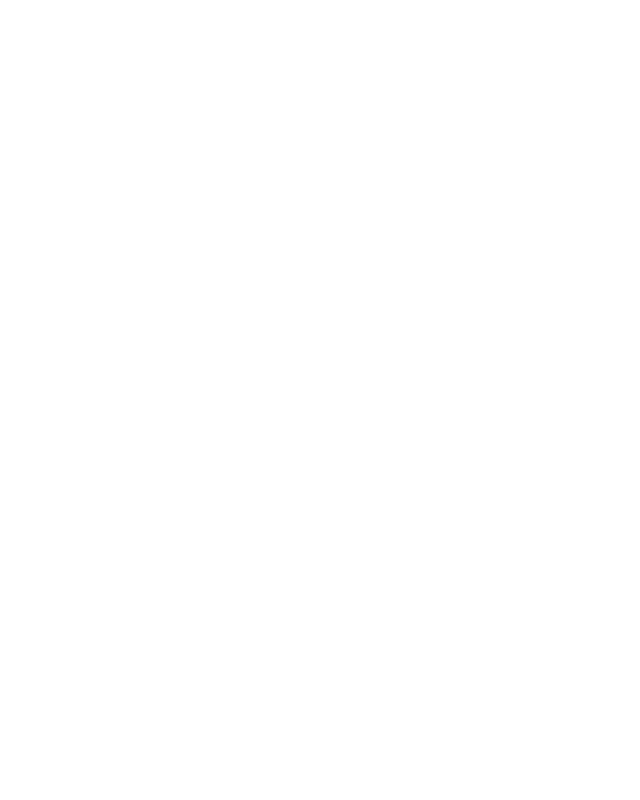
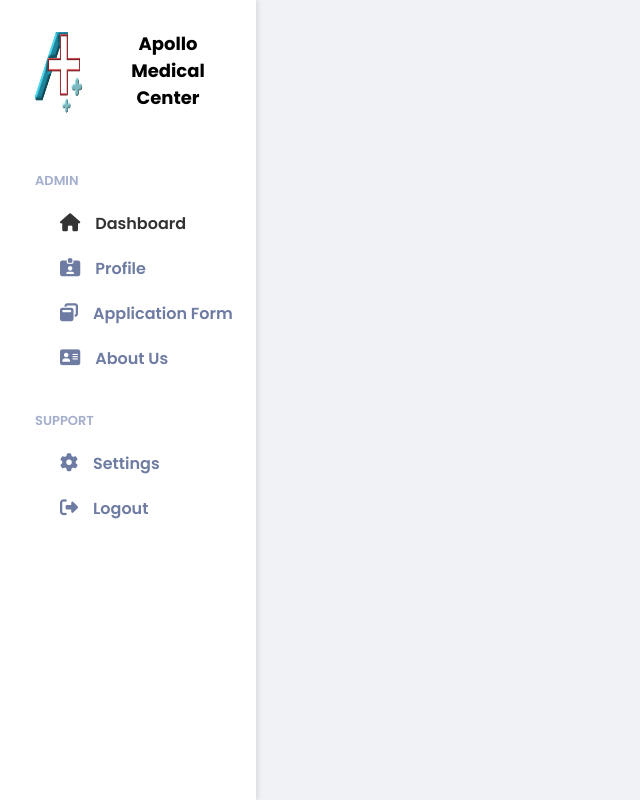
Before and after one commit to briansuhh/Apollo-Med-Center-Admin, a SvelteKit app: page /admin in a window 1280 px wide. Shown: the whole page, without its empty margins (0-640 px from the left). Built offline with nearby package versions, Linux system fonts and the light colour scheme.

Commit message:
add sidebar and topbar

```diff
--- /dev/null
+++ b/src/components/Sidebar.svelte
@@ -0,0 +1,135 @@
+<script>
+    import { pagename } from '../store/page.js';
+    import { goto } from '$app/navigation';
+
+    function showDashboard() {
+      pagename.set('Dashboard');
+      console.log('Dashboard');
+    }
+
+    function showProfile() {
+      pagename.set('Profile');
+      console.log('Profile');
+    }
+
+    function showApplicationForm() {
+      pagename.set('Application Form');
+    }
+
+    function showAboutUs() {
+      pagename.set('About Us');
+    }
+
+    function showSettings() {
+      pagename.set('Settings');
+    }
+  </script>
+
+<aside class="sidebar">
+    <div class="logo">
+        <img src="images/logo.png" alt="Appollo Med Logo">
+        <h1>Apollo Medical Center</h1>
+    </div>
+    <nav class="navigation">
+        <span class="separator">ADMIN</span>
+
+        <button class="nav-button {$pagename === 'Dashboard' ? 'active' : ''}" on:click={showDashboard}>
+            <i class="fa-solid fa-house icon"></i>Dashboard
+        </button>
+
+        <button class="nav-button {$pagename === 'Profile' ? 'active' : ''}" on:click={showProfile}>
+            <i class="fa-solid fa-id-card-clip icon"></i>Profile
+        </button>
+
+        <button class="nav-button {$pagename === 'Application Form' ? 'active' : ''}" on:click={showApplicationForm}>
+            <i class="fa-solid fa-window-restore icon"></i>Application Form
+        </button>
+
+        <button class="nav-button {$pagename === 'About Us' ? 'active' : ''}" on:click={showAboutUs}>
+            <i class="fa-solid fa-address-card icon"></i>About Us
+        </button>
+
+        <span class="separator">SUPPORT</span>
+
+        <button class="nav-button {$pagename === 'Settings' ? 'active' : ''}" on:click={showSettings}>
+            <i class="fa-solid fa-gear icon"></i>Settings
+        </button>
+
+        <button class="nav-button" on:click={() => goto('/login')}>
+            <i class="fa-solid fa-right-from-bracket icon"></i>Logout
+        </button>
+    </nav>
+</aside>
+
+  <style>
+    .icon {
+      font-size: 18px;
+      color: #6e7ba2;
+      margin-right: 15px; /* Space between icon and text */
+    }
+    .sidebar {
+      width: 20%;
+      height: 100%;
+      background-color: white;
+      padding: 20px;
+      box-shadow: 2px 0 5px rgba(0, 0, 0, 0.1);
+    }
+    .sidebar .logo {
+      text-align: center;
+      display: flex;
+      margin-bottom: 20px;
+    }
+    .sidebar .logo img {
+      padding-left: 10px;
+      padding-right: 10px;
+      width: 80px;
+      border-radius: 50%;
+    }
+    .sidebar .logo h1 {
+      font-size: 18px;
+      margin: 10px 0;
+      font-family: "Poppins", sans-serif;
+      font-weight: 700;
+      font-style: normal;
+    }
+    .sidebar .navigation {
+      display: flex;
+      flex-direction: column;
+    }
+    .navigation .separator {
+      color: #a3aecd;
+      font-family: "Poppins", sans-serif;
+      font-weight: 600;
+      font-style: normal;
+      font-size: 13px;
+      padding-bottom: 10px;
+      padding-top: 30px;
+      padding-left: 15px;
+    }
+    .nav-button {
+      background: none;
+      border: none;
+      text-decoration: none;
+      color: #6e7ba2;
+      padding: 10px 0;
+      font-size: 16px;
+      font-family: "Poppins", sans-serif;
+      font-weight: 600;
+      font-style: normal;
+      padding-left: 40px;
+      text-align: left;
+      cursor: pointer;
+      transition: background 0.5s;
+    }
+    .nav-button.active,
+    .nav-button:hover {
+      color: #333;
+    }
+    .nav-button.active .icon,
+    .nav-button:hover .icon {
+      color: #333;
+    }
+    .nav-button:focus {
+      outline: none;
+    }
+  </style>
--- /dev/null
+++ b/src/components/Topbar.svelte
@@ -0,0 +1,92 @@
+<script>
+  import { onMount } from 'svelte';
+
+  let fullName = '';
+
+  onMount(async () => {
+    const response = await fetch('/api/readlogin', {
+      method: 'GET',
+      headers: {
+        'Content-Type': 'application/json'
+      },
+      credentials: 'include'
+    });
+
+    if (response.ok) {
+      const data = await response.json();
+      fullName = data.user.name;
+    } else {
+      console.error('Failed to retrieve user information');
+    }
+  });
+</script>
+
+<header>
+    <input type="text" placeholder="Search">
+    <button><i class="fa-solid fa-magnifying-glass buttonIcon"></i></button>
+    <h3 class="user"><i class="fa-solid fa-user-tie icon"></i>{fullName}</h3>
+  </header>
+
+<style>
+.icon {
+    font-size: 18px;
+    color: #6e7ba2;
+    margin-right: 15px;
+  }
+
+  header {
+    padding: 10px;
+    display: flex;
+    align-items: center;
+    box-shadow: 2px 3px 5px rgba(0, 0, 0, 0.1);
+    background-color: white;
+    position: sticky;
+    margin-top: auto;
+  }
+
+  .user {
+    padding-right: 20px;
+    font-family: "Poppins", sans-serif;
+    font-weight: 600;
+    font-style: normal;
+    font-size: 18px;
+    margin-left: auto;
+    margin-top: auto;
+    align-items: center;
+  }
+
+  .icon {
+    padding-right: 5px;
+    color: #333;
+    font-size: 20px;
+  }
+
+  button {
+    background-color: #13102d;
+    border: none;
+    border-radius: 0px 15px 15px 0px;
+    padding: 9.5px 15px;
+    margin: 0;
+    margin-left: 5px;
+  }
+
+  .buttonIcon {
+    color: #fff;
+    font-size: 15px;
+  }
+
+  header input[type="text"] {
+    width: 30%;
+    padding: 5px;
+    font-family: "Poppins", sans-serif;
+    font-weight: 400;
+    font-style: normal;
+    font-size: 15px;
+    border: 2px solid #ccc;
+    border-radius: 15px 0 0 15px;
+    margin-left: 20px;
+    background-color: #f3f5ff;
+  }
+
+
+</style>
--- a/src/routes/admin/+page.svelte
+++ b/src/routes/admin/+page.svelte
@@ -0,0 +1,35 @@
+<script>
+    import Sidebar from '../../components/Sidebar.svelte';
+    import { pagename } from '../../store/page.js';
+</script>
+
+<div class="mainbox">
+    <div class="box">
+        <Sidebar />
+        {#if $pagename == "Dashboard"}
+            <!-- <Dashboard /> -->
+        {:else if $pagename === "Application Form"}
+            <!-- <ApplicationForm /> -->
+        {:else if $pagename === "Profile"}
+            <!-- <Profile />   -->
+        {/if}
+    </div>
+</div>
+
+<style>
+    /* this acts as the body */
+  .mainbox {
+    margin: 0;
+    padding: 0;
+    display: flex;
+    height: 100vh;
+    background-color: #f0f2f5;
+    overflow: hidden;
+  }
+
+  /* this is the container */
+  .box {
+    display: flex;
+    width: 100%;
+  }
+</style>
```
Also changed, not shown: src/store/page.js (renamed from src/store/store.js).
